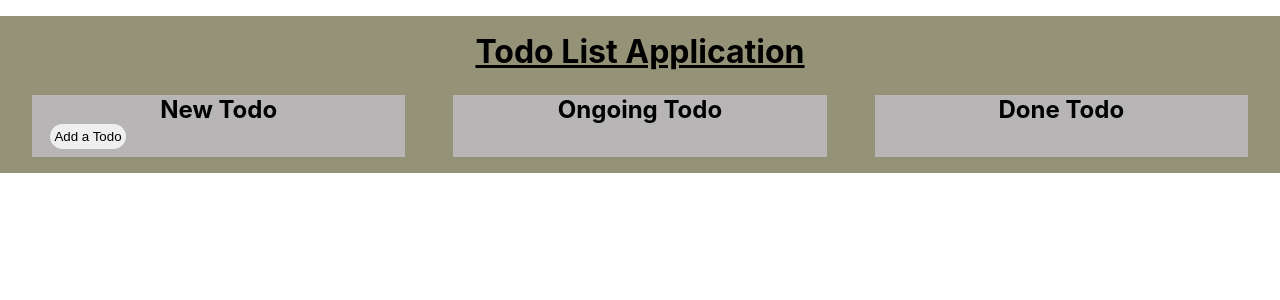
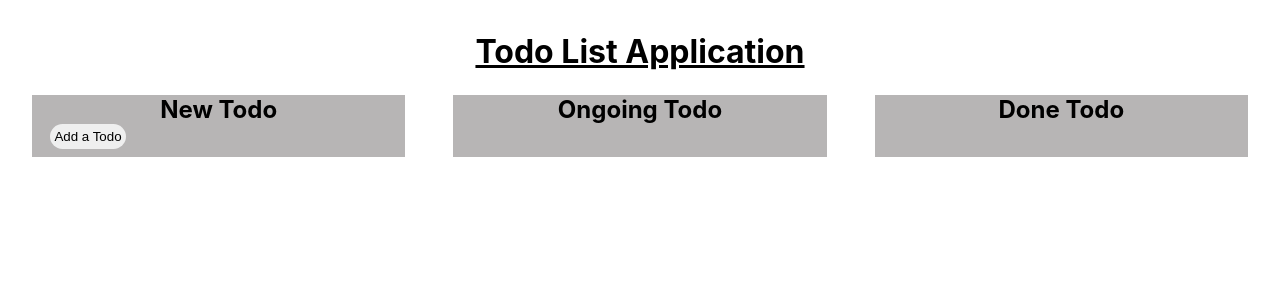
Before and after one commit to RRaihan1234/todo, a React (Create React App) app: page / in a window 1280 px wide. Shown: the top 300 px of the page. Built offline with nearby package versions, Linux system fonts and the light colour scheme.

Commit message:
first commit

```diff
--- a/src/App.css
+++ b/src/App.css
@@ -5,14 +5,14 @@
   }
 h1{
   text-align: center;
-  background:rgb(148, 147, 119);
+  /* background:rgb(148, 147, 119); */
   padding-top: 1rem;
   margin-top: 1rem;
   margin-bottom: -1.5rem;
   text-decoration: underline;
 }
 .App {
-  background:rgb(148, 147, 119);
+  /* background:rgb(148, 147, 119); */
   padding:1rem;
   display:flex;
   justify-content: space-around;
```
